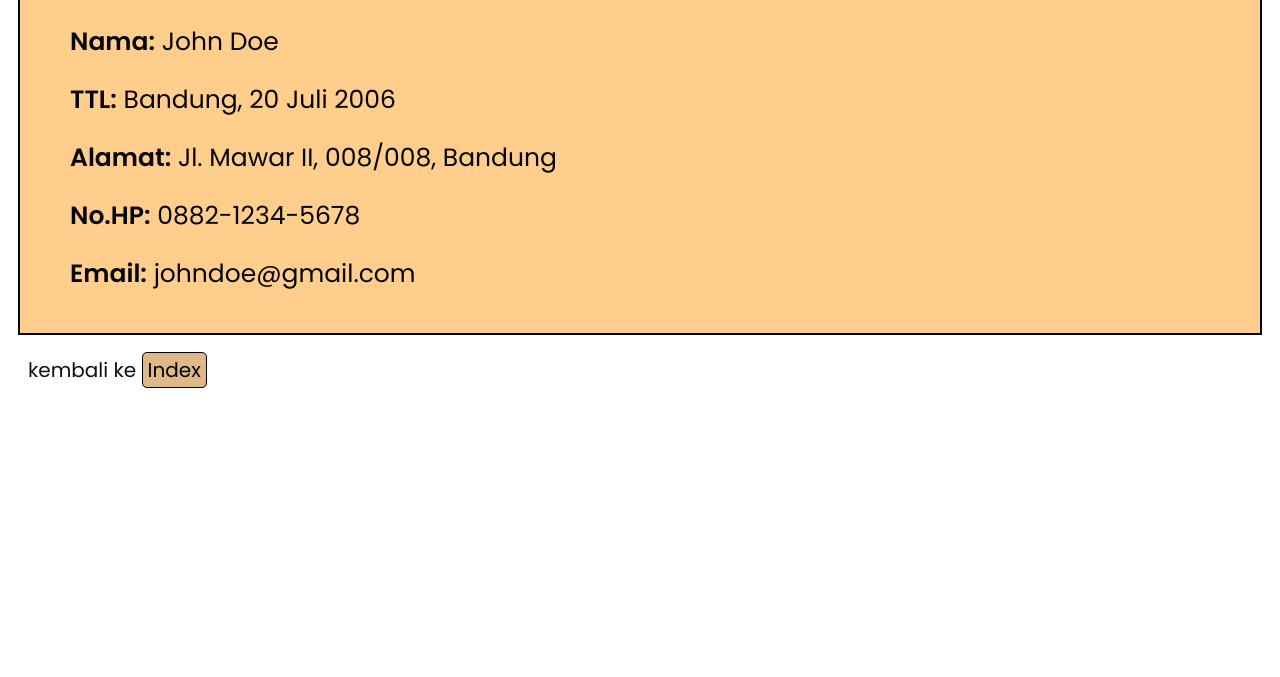
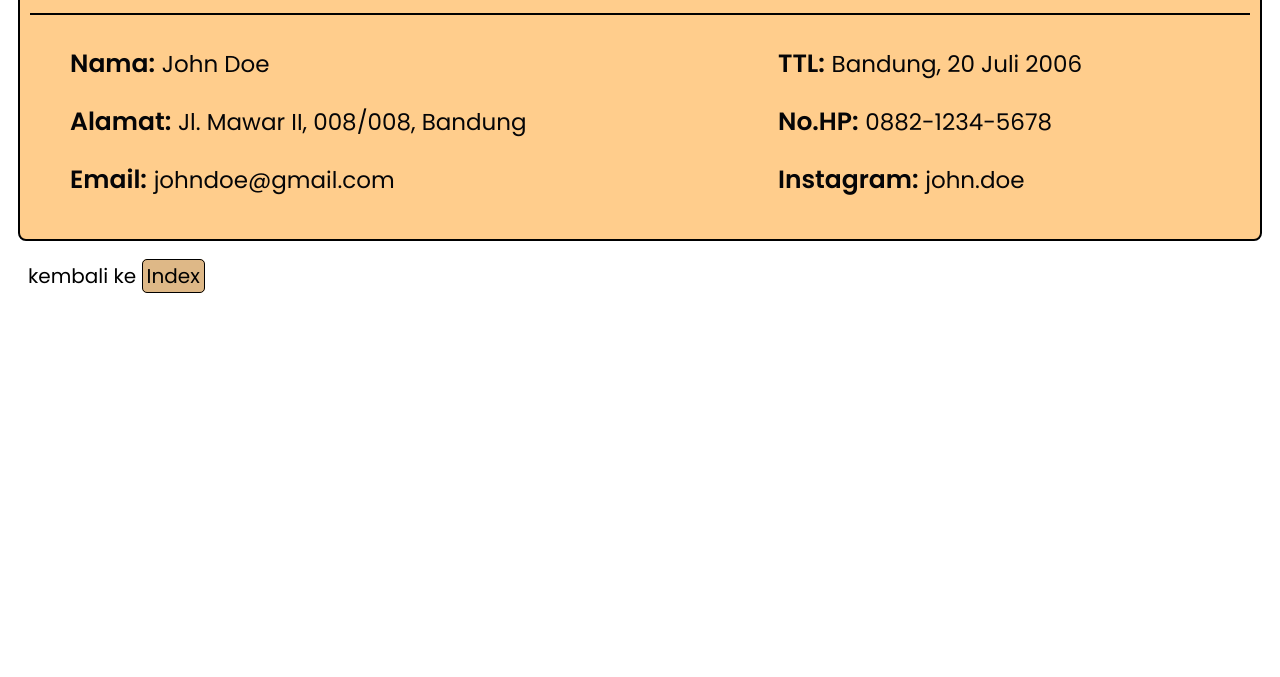
Before and after one commit to MAsfaDevano72/latihan-css, a plain HTML site: page profil.html in a window 1280 px wide. Shown: the part 123-800 px from the top of the page. Drawn offline with Linux system fonts and the light colour scheme.

Commit message:
Memodifikasi tampilan index dan profile

```diff
--- a/profil.html
+++ b/profil.html
@@ -9,26 +9,31 @@
 <body>
     <div class="profile">
         <h1>Halaman Profil</h1>
+        <hr>
         <ul>
             <li>
                 <span class="bold">Nama:</span >
-                <span>John Doe</span>
+                <span class="value">John Doe</span>
             </li>
             <li>
                 <span class="bold">TTL:</span >
-                <span>Bandung, 20 Juli 2006</span>
+                <span class="value">Bandung, 20 Juli 2006</span>
             </li>
             <li>
                 <span class="bold">Alamat:</span >
-                <span>Jl. Mawar II, 008/008, Bandung</span>
+                <span class="value">Jl. Mawar II, 008/008, Bandung</span>
             </li>
             <li>
                 <span class="bold">No.HP:</span >
-                <span>0882-1234-5678</span>
+                <span class="value">0882-1234-5678</span>
             </li>
             <li>
                 <span class="bold">Email:</span >
-                <span>johndoe@gmail.com</span>
+                <span class="value">johndoe@gmail.com</span>
+            </li>
+            <li>
+                <span class="bold">Instagram:</span >
+                <span class="value">john.doe</span>
             </li>
     </ul>
     </div>
--- a/style.css
+++ b/style.css
@@ -8,16 +8,11 @@ h1 {
     font-variant: normal;
     text-align: center;
 }
-p {
-    line-height: 30px;
-    color: rgb(14, 17, 13);
-    text-align: justify;
-}
 a {
     text-decoration: none;
     border: 1px solid black;
     color: black;
-    padding: 3px 5px;
+    padding: 2px 4px;
     border-radius: 5px;
     background-color: burlywood;
 }
@@ -27,16 +22,22 @@ a:hover {
 }
 .profile {
     border: 2px solid black;
+    border-radius: 8px;
     padding: 10px;
     margin: 10px;
     background-color: rgb(255, 205, 140);
-    ;
 }
+.profile hr {
+    color: black;
+    margin-top: 10px;
+    border: 0.5px solid black;
+    }
 
 .profile ul {
     position: relative;
     list-style: none;
     display: grid;
+    grid-template-columns: 3fr 2fr;
 }
 .profile ul li  {
     color: rgb(5, 5, 7);
@@ -48,6 +49,9 @@ a:hover {
 }
 .profile .bold {
     font-weight: 600;
+}
+.profile .value {
+    font-size: 23px;
 }
 
 .container {
@@ -61,7 +65,10 @@ a:hover {
     text-transform: uppercase;
 }
 .container p {
-    padding: 5px;
+    padding: 0 15px;
+    line-height: 30px;
+    color: rgb(14, 17, 13);
+    text-align: justify;
 }
 
 .link {
```
